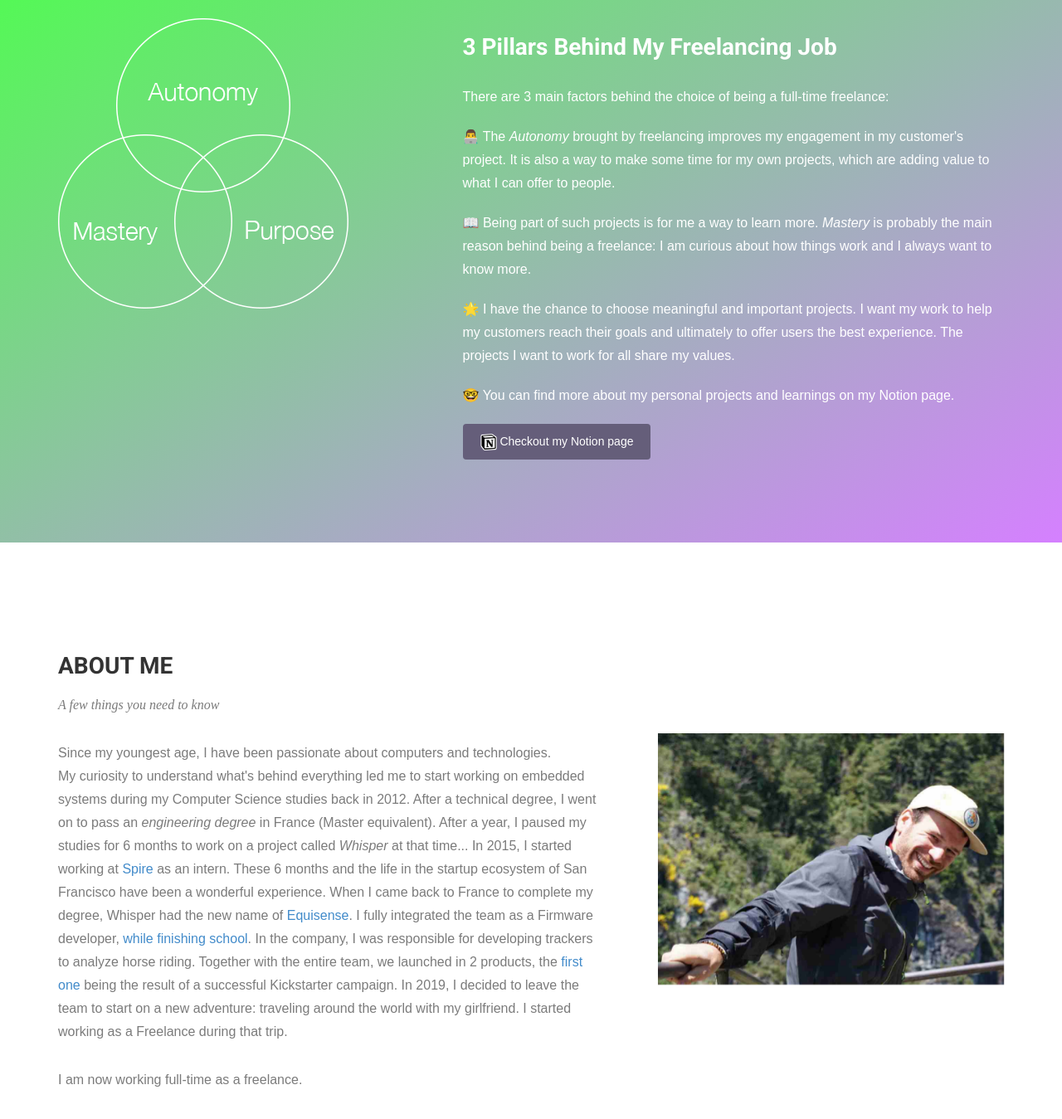
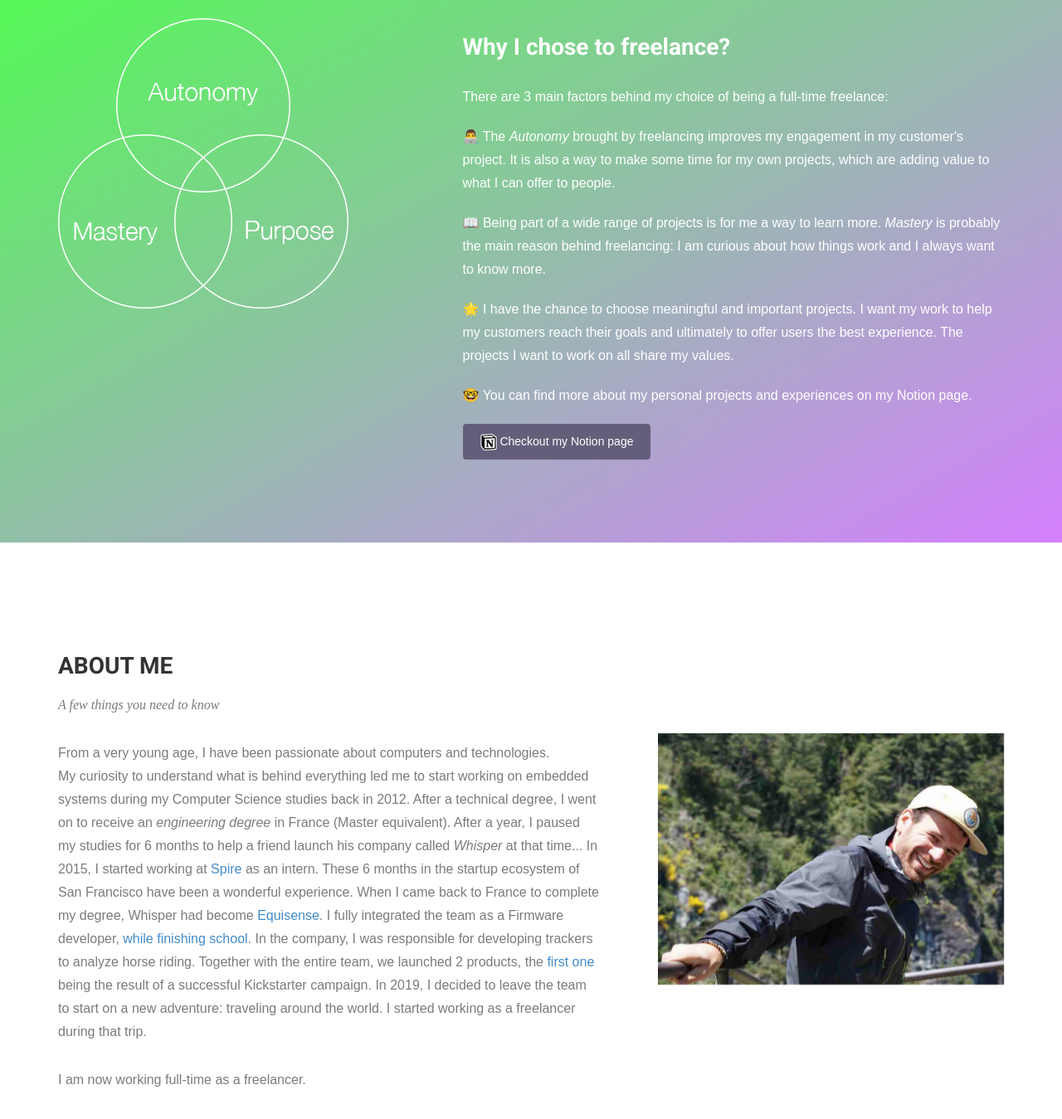
Before and after one commit to fouge/fouge.github.io, a Jekyll site: the page built from index.html, in a window 1280 px wide and 1400 px high, scrolled down 1376 px. Shown: the top 1349 px of the window at 83% size. Built offline with Jekyll 4.4.1, drawn with Linux system fonts in a browser that asks for light colours; nearby versions of some CDN libraries; some web fonts are replaced; some of the changed text lies outside the part shown.

Commit message:
Fixes in main page

```diff
--- a/index.html
+++ b/index.html
@@ -71,20 +71,20 @@ permalink: /
       </div>
     </div><!-- .col-md-5 close -->
     <div class="col-md-7 col-sm-12">
-      <h2>3 Pillars Behind My Freelancing Job</h2>
+      <h2>Why I chose to freelance?</h2>
       <p>
-        There are 3 main factors behind the choice of being a full-time freelance:
+        There are 3 main factors behind my choice of being a full-time freelance:
       </p>
       <p>
         👨‍💻 The <i>Autonomy</i> brought by freelancing improves my engagement in my customer's project. It is also a way to make some time for my own projects, which are adding value to what I can offer to people.
       </p>
       <p>
-        📖 Being part of such projects is for me a way to learn more. <i>Mastery</i> is probably the main reason behind being a freelance: I am curious about how things work and I always want to know more.
+        📖 Being part of a wide range of projects is for me a way to learn more. <i>Mastery</i> is probably the main reason behind freelancing: I am curious about how things work and I always want to know more.
       </p>
       <p>
-        🌟 I have the chance to choose meaningful and important projects. I want my work to help my customers reach their goals and ultimately to offer users the best experience. The projects I want to work for all share my values.
+        🌟 I have the chance to choose meaningful and important projects. I want my work to help my customers reach their goals and ultimately to offer users the best experience. The projects I want to work on all share my values.
       </p>
-      <p>🤓 You can find more about my personal projects and learnings on my Notion page.</p>
+      <p>🤓 You can find more about my personal projects and experiences on my Notion page.</p>
       <a href="https://www.notion.so/cyrilfougeray/Hey-I-m-Cyril-e18527c028844776813f11a8f724862c" class="btn btn-view-works" target="_blank">
       <img src="img/notion.png" alt="Img" width="20px" margin-right="10">
       Checkout my Notion page</a>
@@ -105,11 +105,11 @@ permalink: /
             <p>A few things you need to know</p>
           </div>
           <p>
-            Since my youngest age, I have been passionate about computers and technologies. <br/>
-            My curiosity to understand what's behind everything led me to start working on embedded systems during my Computer Science studies back in 2012. After a technical degree, I went on to pass an <i>engineering degree</i> in France (Master equivalent). After a year, I paused my studies for 6 months to work on a project called <i>Whisper</i> at that time... In 2015, I started working at <a href="http://spire.io" alt="Spire website">Spire</a> as an intern. These 6 months and the life in the startup ecosystem of San Francisco have been a wonderful experience. When I came back to France to complete my degree, Whisper had the new name of <a href="http://www.equisense.com" alt="Equisense website">Equisense</a>. I fully integrated the team as a Firmware developer, <a href="https://medium.com/@cyrilfougeray/busy-year-as-a-student-and-engineer-2a049d084e66" alt="Medium post about the end of my studies">while finishing school</a>. In the company, I was responsible for developing trackers to analyze horse riding. Together with the entire team, we launched in 2 products, the <a href="https://medium.com/equisense/the-equisense-motion-is-now-shipping-f6eb005ccdbc">first one</a> being the result of a successful Kickstarter campaign. In 2019, I decided to leave the team to start on a new adventure: traveling around the world with my girlfriend. I started working as a Freelance during that trip.
+            From a very young age, I have been passionate about computers and technologies. <br/>
+            My curiosity to understand what is behind everything led me to start working on embedded systems during my Computer Science studies back in 2012. After a technical degree, I went on to receive an <i>engineering degree</i> in France (Master equivalent). After a year, I paused my studies for 6 months to help a friend launch his company called <i>Whisper</i> at that time... In 2015, I started working at <a href="http://spire.io" alt="Spire website">Spire</a> as an intern. These 6 months in the startup ecosystem of San Francisco have been a wonderful experience. When I came back to France to complete my degree, Whisper had become <a href="http://www.equisense.com" alt="Equisense website">Equisense</a>. I fully integrated the team as a Firmware developer, <a href="https://medium.com/@cyrilfougeray/busy-year-as-a-student-and-engineer-2a049d084e66" alt="Medium post about the end of my studies">while finishing school</a>. In the company, I was responsible for developing trackers to analyze horse riding. Together with the entire team, we launched 2 products, the <a href="https://medium.com/equisense/the-equisense-motion-is-now-shipping-f6eb005ccdbc">first one</a> being the result of a successful Kickstarter campaign. In 2019, I decided to leave the team to start on a new adventure: traveling around the world. I started working as a freelancer during that trip.
           </p>
           <p>
-            I am now working full-time as a freelance.
+            I am now working full-time as a freelancer.
           </p>
         </div>
       </div><!-- .col-md-7 close -->
```
Also changed, not shown: other parts of index.html (+1 -1 lines).
